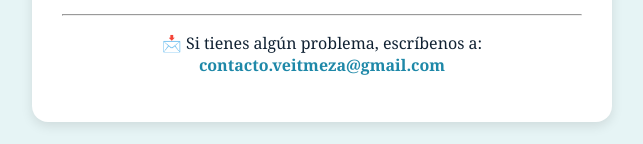
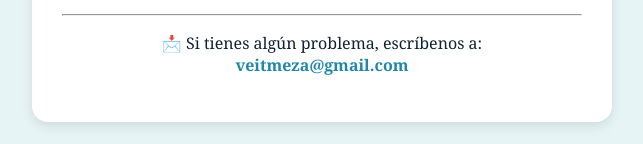
Before and after one commit to mveitm/PaesM1, a plain HTML site: page index.html in a window 1280 px wide. Shown: the part 396-540 px from the top of the page, without its empty margins (318-961 px from the left). Drawn offline with Linux system fonts and the light colour scheme.

Commit message:
Update index.html

```diff
--- a/index.html
+++ b/index.html
@@ -25,7 +25,7 @@ a:hover { text-decoration:underline; }
   <p id="mensaje"></p>
   <hr>
   <p>📩 Si tienes algún problema, escríbenos a:<br>
-  <a href="mailto:veitmeza@gmail.com">contacto.veitmeza@gmail.com</a></p>
+  <a href="mailto:veitmeza@gmail.com">veitmeza@gmail.com</a></p>
 </div>
 
 <script>
```
